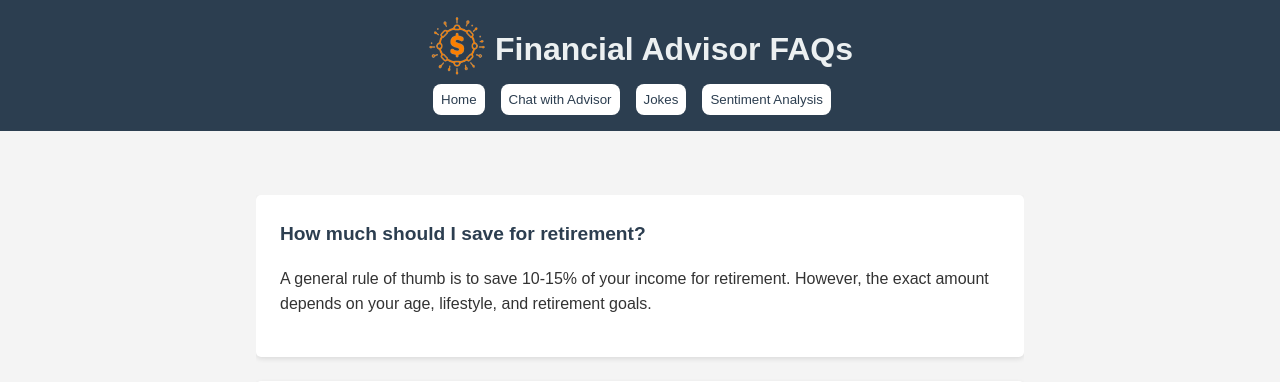
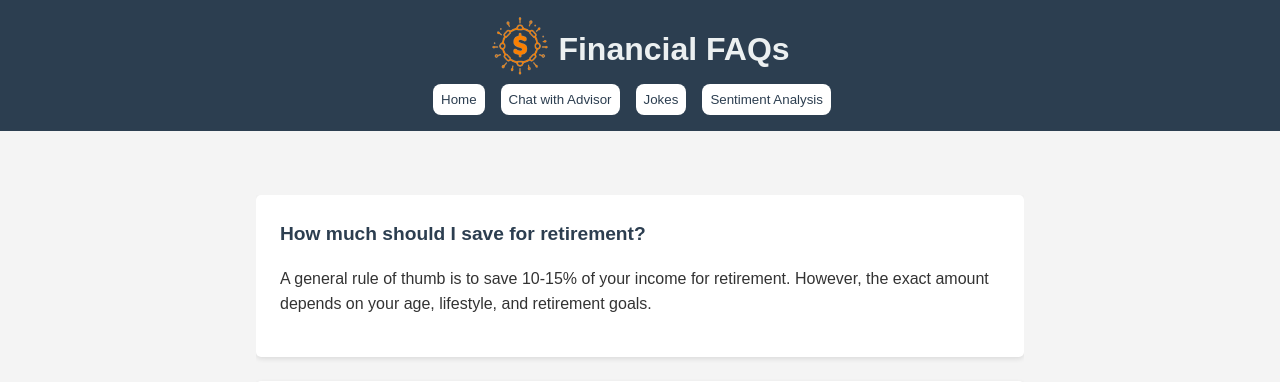
Before and after one commit to wwaihoe/BC3415-app, a Flask app: page / in a window 1280 px wide. Shown: the top 382 px of the page. Run offline with Flask 3, Linux system fonts and the light colour scheme.

Commit message:
update header for faq

```diff
--- a/templates/index.html
+++ b/templates/index.html
@@ -10,7 +10,7 @@
     <header>
         <div id="logo-text">
             <img id="header-logo" src="{{ url_for('static', filename='images/fintech_logo.png') }}" alt="Financial Advisor Logo" width="60px" height="60px">
-            <h1>Financial Advisor FAQs</h1>
+            <h1>Financial FAQs</h1>
         </div>
         <div>
             <nav>
```
